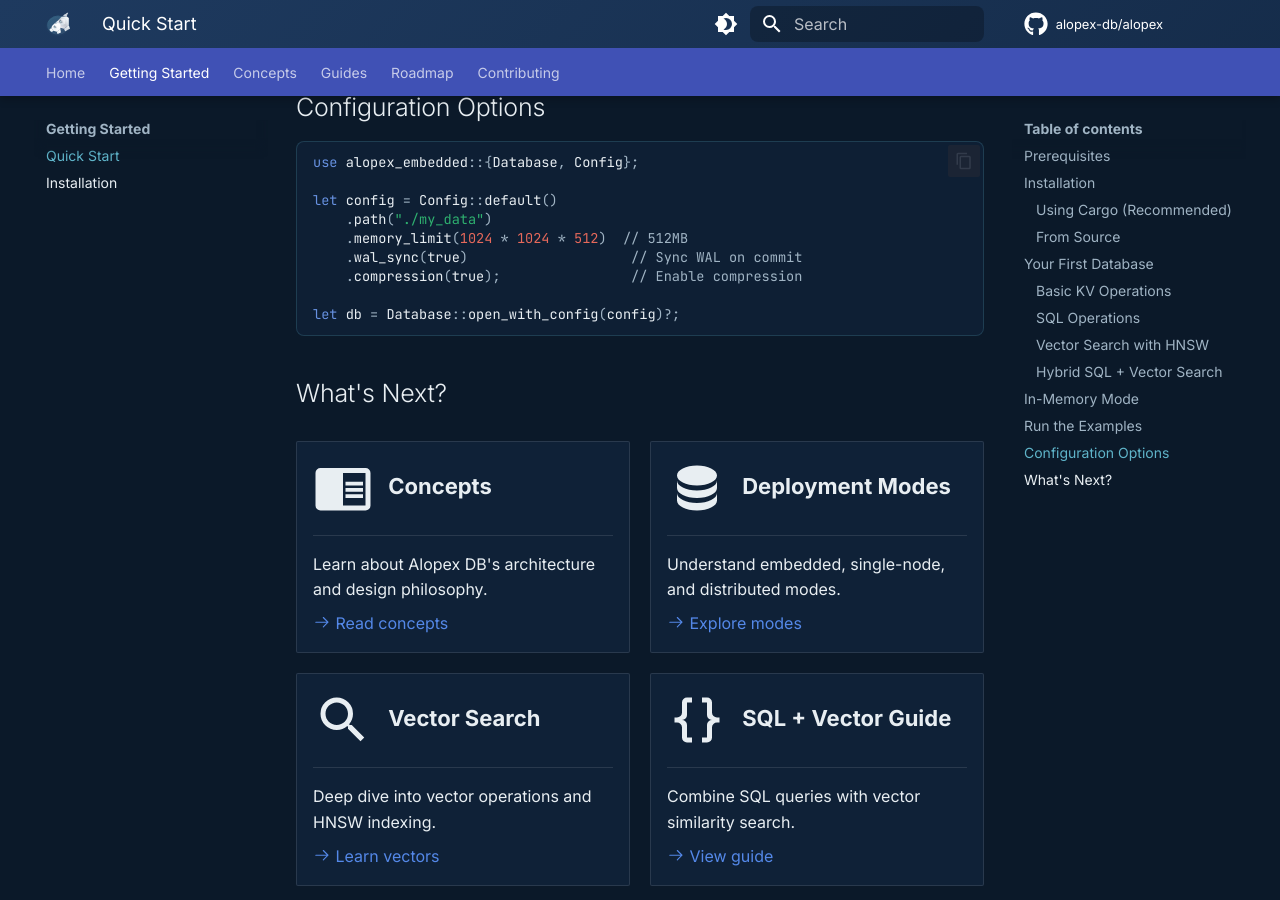
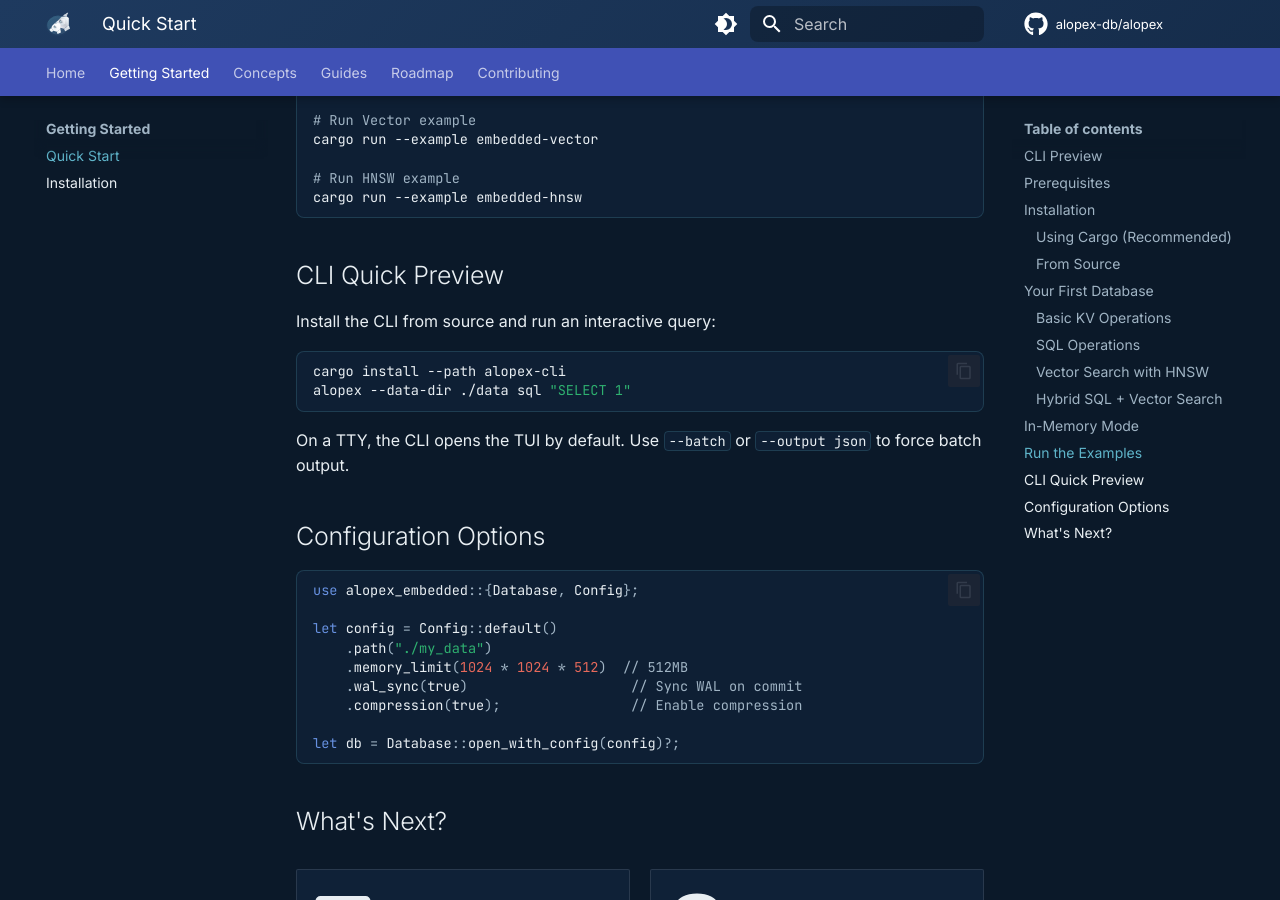
Before and after one commit to alopex-db/alopex-db.github.io, an MkDocs documentation site: the page built from docs/getting-started/quickstart.md, in a window 1280 px wide and 900 px high, scrolled down 4404 px. Built offline with MkDocs 1.6.1 and Material for MkDocs 9.7.7, drawn with Linux system fonts in a browser that asks for light colours; comment, search, counter and statistics services are not loaded; some of the changed text lies outside the part shown.

Commit message:
Update CLI docs for default TUI

````diff
--- a/docs/getting-started/quickstart.md
+++ b/docs/getting-started/quickstart.md
@@ -10,6 +10,12 @@
 [![crates.io](https://img.shields.io/crates/v/alopex-embedded.svg)](https://crates.io/crates/alopex-embedded)
 [![crates.io](https://img.shields.io/crates/v/alopex-sql.svg)](https://crates.io/crates/alopex-sql)
 [![crates.io](https://img.shields.io/crates/v/alopex-core.svg)](https://crates.io/crates/alopex-core)
+
+## CLI Preview
+
+On a TTY, the CLI launches the TUI by default; use `--batch` or `--output` to
+force batch output. Run `alopex` or `alopex server` to open the admin console and
+access lifecycle actions.
 
 ## Prerequisites
 
@@ -215,6 +221,18 @@
 cargo run --example embedded-hnsw
 ```
 
+## CLI Quick Preview
+
+Install the CLI from source and run an interactive query:
+
+```bash
+cargo install --path alopex-cli
+alopex --data-dir ./data sql "SELECT 1"
+```
+
+On a TTY, the CLI opens the TUI by default. Use `--batch` or `--output json` to
+force batch output.
+
 ## Configuration Options
 
 ```rust
````
Also changed, not shown: docs/getting-started/installation.md (+9 -2 lines), docs/index.md (+7 -1 lines).
